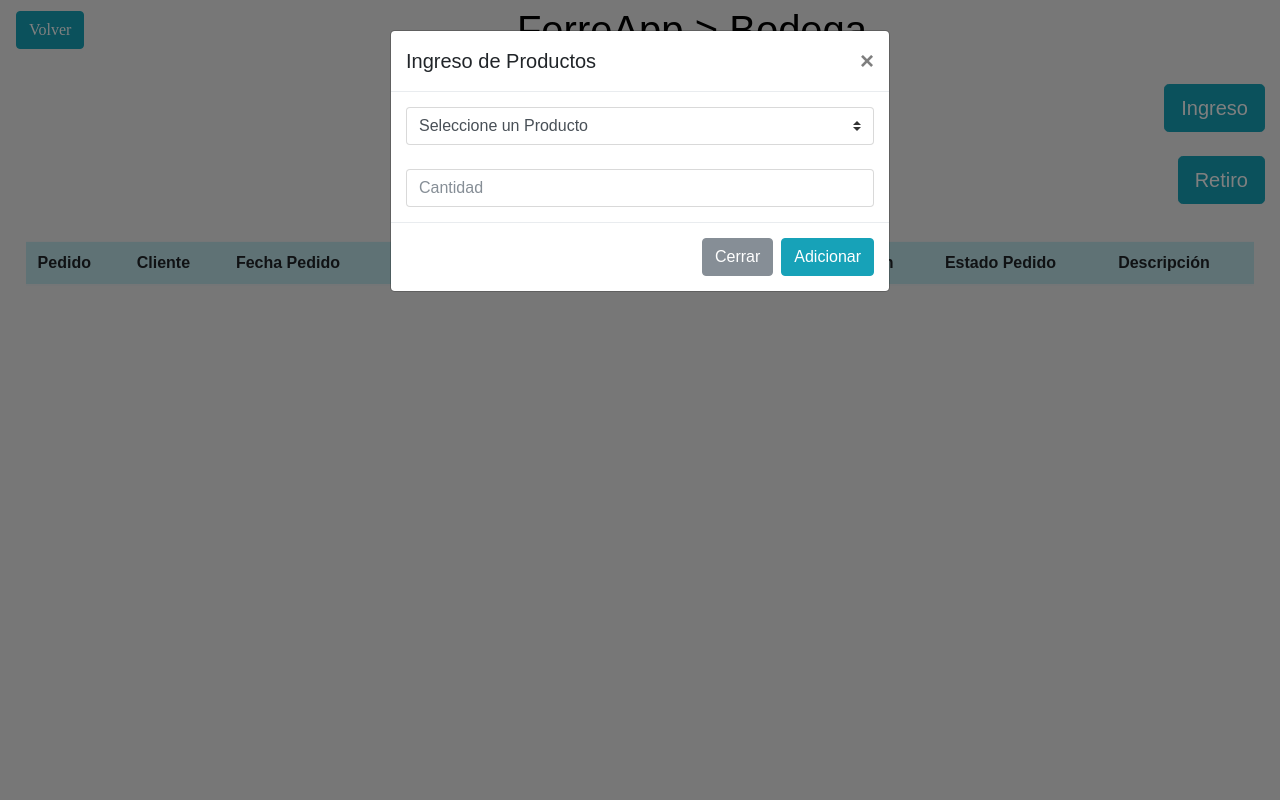
After one commit to sebasgarci99dev/ferreApp, a PHP site: page /vistas/bodega/bodega.php in a window 1280 px wide, after a click on "Ingreso". The commit adds this page. Run offline with PHP 8.4, Linux system fonts and the light colour scheme; the visitor is signed in with stand-in values (Sample User, id 1); lists and menus that the app fills with data are empty; some libraries are stand-ins or nearby versions; some web fonts are replaced.

Commit message:
Creacion Funciones Ingreso y Retiro de Productos en Bodega
v1.0.0_jorge

```diff
--- a/server/Clases/conexion.php
+++ b/server/Clases/conexion.php
@@ -1,7 +1,7 @@
 <?php
 	$servidor = "localhost";
-	$usuario = "user_developer";
-	$clave = "1a2b3c";
+	$usuario = "user_admin";
+	$clave = "1234";
 	$based = "ferreApp";
 
 	$conexion = mysqli_connect($servidor, $usuario, $clave) or die('No se conecto al servidor');
--- /dev/null
+++ b/vistas/bodega/bodega.php
@@ -0,0 +1,177 @@
+<?php
+	session_start();
+	$user = $_SESSION['usuario'];
+
+	if($user == null) {
+		header('Location: ../index.php');
+	}
+?>
+
+<html>
+	<head>
+		<title>FerreApp</title>
+		<meta charset="UTF-8">
+		<meta name="viewport" content="width=device-width, initial-scale=1">
+		<link rel="icon" type="image/png" href="../../librerias/images/icons/favicon.ico"/>
+		<link rel="stylesheet" type="text/css" href="../../librerias/js/bootstrap/css/bootstrap.min.css">
+		<link rel="stylesheet" type="text/css" href="../../librerias/fonts/font-awesome-4.7.0/css/font-awesome.min.css">
+		<link rel="stylesheet" type="text/css" href="../../librerias/css/main.css">
+		<link rel="stylesheet" href="https://cdnjs.cloudflare.com/ajax/libs/font-awesome/5.15.1/css/all.min.css" integrity="sha512-+4zCK9k+qNFUR5X+cKL9EIR+ZOhtIloNl9GIKS57V1MyNsYpYcUrUeQc9vNfzsWfV28IaLL3i96P9sdNyeRssA==" crossorigin="anonymous" />
+		<link rel="stylesheet" type="text/css" href="https://cdn.datatables.net/1.10.22/css/jquery.dataTables.css">
+	</head>
+	<style type="text/css">
+		body {
+			background-color: #efefef;
+		}z
+
+		.navbar {
+			background-color: #c5c5c5;
+		}
+
+		#menuUsuario {
+			display: none;
+			margin-top: 1.1%;
+			border-radius: .25rem;
+			border: 1px solid rgba(0,0,0,.125);
+			background-color: white;
+			color: black;
+		}
+
+		#menuUsuario ul {
+			margin: 1rem;
+			font-size: 1.1rem;
+			line-height: 2rem;
+		}
+
+		#menuUsuario ul li {
+			overflow: hidden;
+			text-overflow: ellipsis;
+		}
+
+		#menuUsuario a {
+			display: flex;
+			justify-content: center;
+		}
+
+		#btnCerrarSesion {
+			position: absolute;
+			bottom: 2rem;
+		}
+
+		.contenedorTabla {
+			padding: 1% 2%;
+		}
+
+		#tablaUsuarios tbody td,
+		#tablaUsuarios thead th {
+		    text-align: center;
+		}
+	</style>
+<body>
+	<div class="sidebar-menu">
+	  	<nav class="navbar navbar-dark">
+	  		<a href="../principal.php" >
+		    	<button class="btn btn-info" id="volverMenu" type="button"> Volver </button>
+	    	</a>
+	    	<div class="col-11 d-flex justify-content-center" style="color: black;">
+	    		<h1> FerreApp > Bodega</h1>
+	    	</div>
+	  	</nav>
+	</div>
+	<br>
+	<div class="col-lg-12 col-12 d-flex flex-row-reverse">
+		<button class="btn btn-lg btn-info" id="btnIngresoProduto" data-toggle="modal" data-target="#modalIngreso">Ingreso</button>
+	</div>
+	<br>
+	<div class="col-lg-12 col-12 d-flex flex-row-reverse">
+		<button class="btn btn-lg btn-info" id="btnRetiroProducto" data-toggle="modal" data-target="#modalRetiro">Retiro</button>
+	</div>
+	<br>
+	<div class="col-lg-12 w-100 contenedorTabla">
+		<table id="tablaPedidos" class="display table table-info table-striped dt-responsive nowrap" style="width:100%">
+	        <thead>
+	            <tr>
+	                <th>Pedido</th>
+					<th>Cliente</th>
+					<th>Fecha Pedido</th>
+					<th>Fecha Envio</th>
+					<th>Departamento</th>
+					<th>Ciudad</th>
+					<th>Dirección</th>
+					<th>Estado Pedido</th>
+					<th>Descripción</th>
+	            </tr>
+	        </thead>
+	        <tbody>
+	        </tbody>
+	    </table>
+	</div>
+
+	<!-- Modal de ingreso de productos a bodega -->
+	<!-- Modal -->
+	<div class="modal fade" id="modalIngreso" tabindex="-1" role="dialog" aria-labelledby="modalIngresoLabel" aria-hidden="true">
+	  	<div class="modal-dialog" role="document">
+	    	<div class="modal-content">
+	      		<div class="modal-header">
+	        		<h5 class="modal-title tituloModalCrear" id="titulo">Ingreso de Productos</h5>
+	        		<button type="button" class="close" data-dismiss="modal" aria-label="Close">
+	          			<span aria-hidden="true">&times;</span>
+	        		</button>
+	      		</div>
+	      		<div class="modal-body">
+					<select id="productoIngreso" name="producto" class="form-control browser-default custom-select"required>
+						<option selected>Seleccione un Producto</option>
+  						<option value="1">Martillo</option>
+  						<option value="2">Metro</option>
+  						<option value="3">Llave inglesa</option>
+  					</select>
+					<br><br>
+					<input type="number" id="cantidadIngreso" name="cantidad" class="form-control" placeholder="Cantidad" required>
+	      		</div>
+	      		<div class="modal-footer">
+	        		<button type="button" class="btn btn-secondary btnCerrarModal" data-dismiss="modal">Cerrar</button>
+	        		<button type="button" class="btn btn-info" id="btnIngresoProdutosBodega">Adicionar</button>
+	      		</div>
+	    	</div>
+	  	</div>
+	</div>
+
+	<!-- Modal retiro de productos de bodega -->
+	<div class="modal fade" id="modalRetiro" tabindex="-1" role="dialog" aria-labelledby="modalRetiroLabel" aria-hidden="true">
+	  	<div class="modal-dialog" role="document">
+	    	<div class="modal-content">
+	      		<div class="modal-header">
+	        		<h5 class="modal-title tituloModalRetiro" id="titulo">Retiro de Productos</h5>
+	        		<button type="button" class="close" data-dismiss="modal" aria-label="Close">
+	          			<span aria-hidden="true">&times;</span>
+	        		</button>
+	      		</div>
+	      		<div class="modal-body">
+					<select id="productoRetiro" name="producto" class="form-control browser-default custom-select"required>
+						<option selected>Seleccione un Producto</option>
+  						<option value="1">Martillo</option>
+  						<option value="2">Metro</option>
+  						<option value="3">Llave inglesa</option>
+  					</select>
+					<br><br>
+					<input type="number" id="cantidadRetiro" name="cantidad" class="form-control" placeholder="Cantidad" required>
+	      		</div>
+	      		<div class="modal-footer">
+	        		<button type="button" class="btn btn-secondary btnCerrarModal" data-dismiss="modal">Cerrar</button>
+	        		<button type="button" class="btn btn-info" id="btnRetiroProdutosBodega">Retirar</button>
+	      		</div>
+	    	</div>
+	  	</div>
+	</div>
+
+	<script src="../../librerias/js/jquery/jquery-3.2.1.min.js"></script>
+	<script src="../../librerias/js/bootstrap/js/popper.js"></script>
+	<script src="../../librerias/js/bootstrap/js/bootstrap.min.js"></script>
+	<script src="https://use.fontawesome.com/releases/v5.15.1/js/all.js" data-auto-replace-svg="nest"></script>
+	<script type="text/javascript" charset="utf8" src="https://cdn.datatables.net/1.10.22/js/jquery.dataTables.js"></script>
+	<script src="https://unpkg.com/sweetalert/dist/sweetalert.min.js"></script>
+
+	<script src="index.js"></script>
+</body>
+
+</html>
--- /dev/null
+++ b/vistas/bodega/index.js
@@ -0,0 +1,148 @@
+var idUsuario;
+$(document).ready(function() {
+	iniciarTablaPedidos(function() {
+
+	});
+});
+
+// Evento para ingresar productos en bodega
+$("#btnIngresoProdutosBodega").on("click", function(e) {
+	var producto = $("#productoIngreso").val();
+	var cantidad = $("#cantidadIngreso").val();
+
+	var data = new FormData();
+	data.append('producto', producto);
+	data.append('cantidad', cantidad);
+
+	// Servicio web
+    var solicitud = new XMLHttpRequest();
+    solicitud.open("POST", "../../server/Clases/ingresoProdutosBodega.php", true);
+    solicitud.send(data);
+
+    solicitud.onreadystatechange = function() {
+        if(solicitud.readyState == 4) {
+        	var respuesta = solicitud.responseText;
+        	if(respuesta == 0) {
+        		swal({
+        			title: "FerreApp",
+        			text: "Productos ingresados en bodega, correctamente",
+        			icon: "success"
+        		}).then(function() {
+        			recargarTablaUsuarios(function() {
+        				$("#modalIngreso").modal('hide');
+        				limpiarmodalIngreso(function() {
+        				});
+        			});
+        		});
+        	} else {
+        		swal(
+        			"FerreApp",
+        			"Hubo un problema con el ingreso del producto en bodega, comuniquese con el administrador.",
+        			"error"
+        		);
+        	}
+        }
+    }
+});
+
+// Evento para retiro productos en bodega
+$("#btnRetiroProdutosBodega").on("click", function(e) {
+    var producto = $("#productoRetiro").val();
+    var cantidad = $("#cantidadRetiro").val();
+
+    var data = new FormData();
+    data.append('producto', producto);
+    data.append('cantidad', cantidad);
+
+    // Servicio web
+    var solicitud = new XMLHttpRequest();
+    solicitud.open("POST", "../../server/Clases/retiroProductosBodega.php", true);
+    solicitud.send(data);
+
+    solicitud.onreadystatechange = function() {
+        if(solicitud.readyState == 4) {
+            var respuesta = solicitud.responseText;
+            if(respuesta == 0) {
+                swal({
+                    title: "FerreApp",
+                    text: "Productos retirado de bodega, correctamente",
+                    icon: "success"
+                }).then(function() {
+                    recargarTablaUsuarios(function() {
+                        $("#modalRetiro").modal('hide');
+                        limpiarmodalIngreso(function() {
+                        });
+                    });
+                });
+            } else {
+                swal(
+                    "FerreApp",
+                    "Hubo un problema con el retiro del producto en bodega, comuniquese con el administrador.",
+                    "error"
+                );
+            }
+        }
+    }
+});
+
+
+// Cuando el modal de ingreso se cierre, se limpian los campos
+$("#modalIngreso").on("hidden.bs.modal", function (e) {
+    limpiarmodalIngreso(function() {
+		$("#btnIngresoProdutosBodega").removeClass('d-none');
+		$(".tituloModalCrear").removeClass('d-none');
+    });
+});
+
+// Cuando el modal de retiro se cierre, se limpian los campos
+$("#modalRetiro").on("hidden.bs.modal", function (e) {
+    limpiarmodalIngreso(function() {
+        $("#btnRetirooProdutosBodega").removeClass('d-none');
+        $(".tituloModalRetiro").removeClass('d-none');
+    });
+});
+
+
+function iniciarTablaPedidos(callback) {
+
+    $("#tablaPedidos").DataTable({
+    	"ajax" : {
+    		"method" : "POST",
+    		"url" : "../../server/Clases/cargarPedidos.php"
+    	},
+        "columns": [
+            {"data" : "idPedido"},
+			{"data" : "idCliente"},
+			{"data" : "fechaPedido"},
+			{"data" : "fechaEnvio"},
+			{"data" : "idDepto"},
+			{"data" : "idCiudad"},
+			{"data" : "direccion"},
+			{"data"	: "idEstadoPedido",
+            {"data" : "descripcion",
+
+				render : function(data, type, row) {
+					var html = '<i id="editUsuario" data-id='+data+' class="far fa-edit fa-2x editarUsuario" ></i>'
+					return html;
+				}
+			}
+        ],
+        "language": {
+            "url": "//cdn.datatables.net/plug-ins/9dcbecd42ad/i18n/Spanish.json"
+        }
+    });
+
+	callback();
+}
+
+function recargarTablaPedidos(callback) {
+	$("#tablaPedidos").DataTable().ajax.reload();
+	callback();
+}
+
+function limpiarmodalIngreso(callback) {
+	// Limpiamos los datos del modal
+	$("#producto").val(0);
+	$("#cantidad").val("");
+	callback();
+}
--- a/vistas/principal.php
+++ b/vistas/principal.php
@@ -152,14 +152,16 @@
 			    	</div>
 			  	</div>
 			  	<div class="card">
-			    	<img class="card-img-top" src="../librerias/images/bodega.jpg" alt="Card image cap">
+			  		<a href="bodega/bodega.php">
+			    		<img class="card-img-top" src="../librerias/images/bodega.jpg" alt="Card image cap">
+			    	</a>
 			    	<div class="card-body">
 				      	<h5 class="card-title">Bodega</h5>
 				      	<p class="card-text">Maneja todo tu inventario desde aquí.</p>
 			    	</div>
 			  	</div>
 			  	<div class="card">
-			    	<img class="card-img-top" src="../librerias/images/reportes.png" alt="Card image cap">
+			    		<img class="card-img-top" src="../librerias/images/reportes.png" alt="Card image cap">
 			    	<div class="card-body">
 				      	<h5 class="card-title">Reportes</h5>
 				      	<p class="card-text">Administra la trazabilidad de tu organización.</p>
```
Also changed, not shown: server/Clases/cargarPedidos.php (added, +40 -0 lines), server/Clases/ingresoProdutosBodega.php (added, +15 -0 lines), server/Clases/retiroProductosBodega.php (added, +21 -0 lines).
